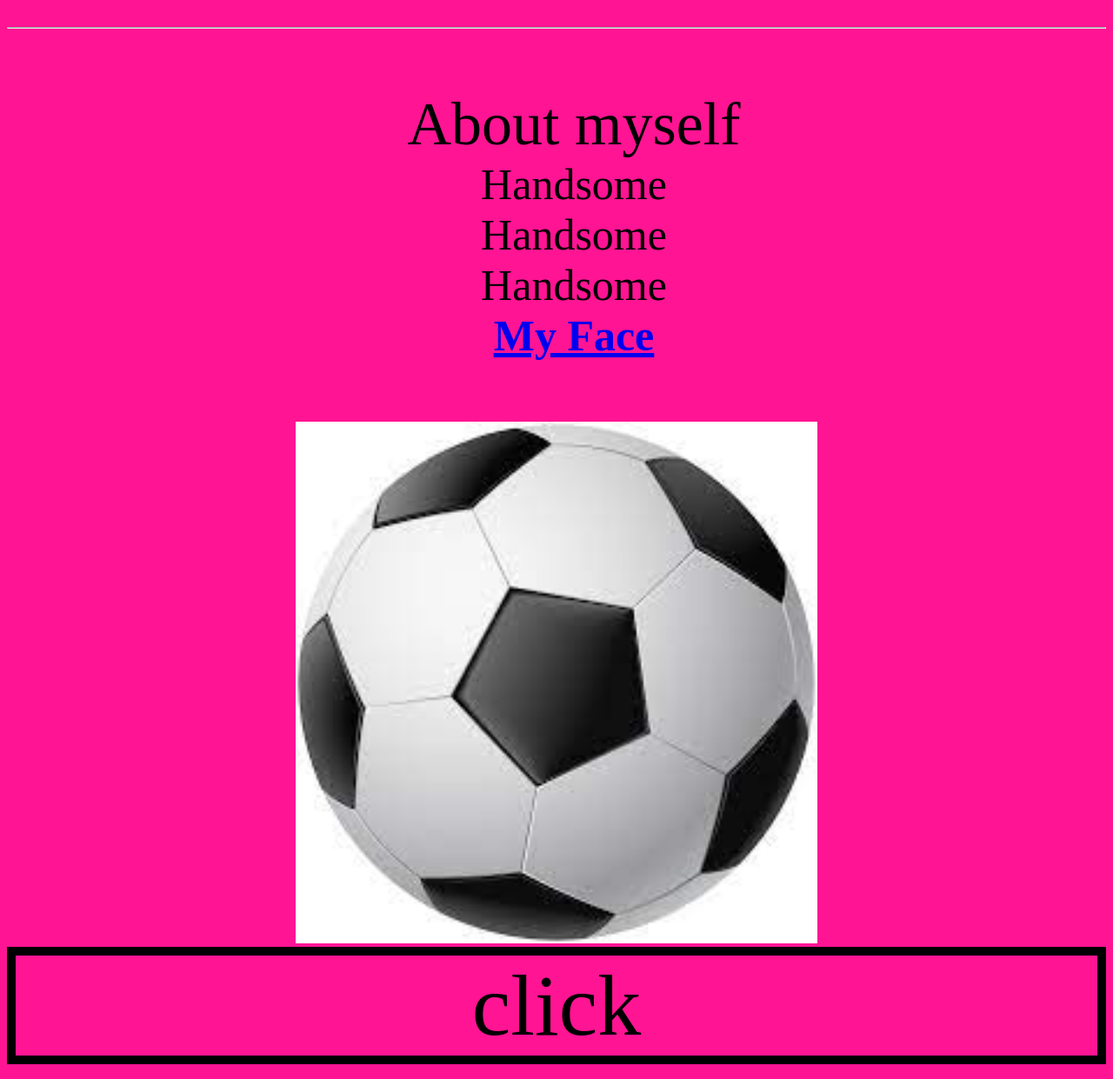
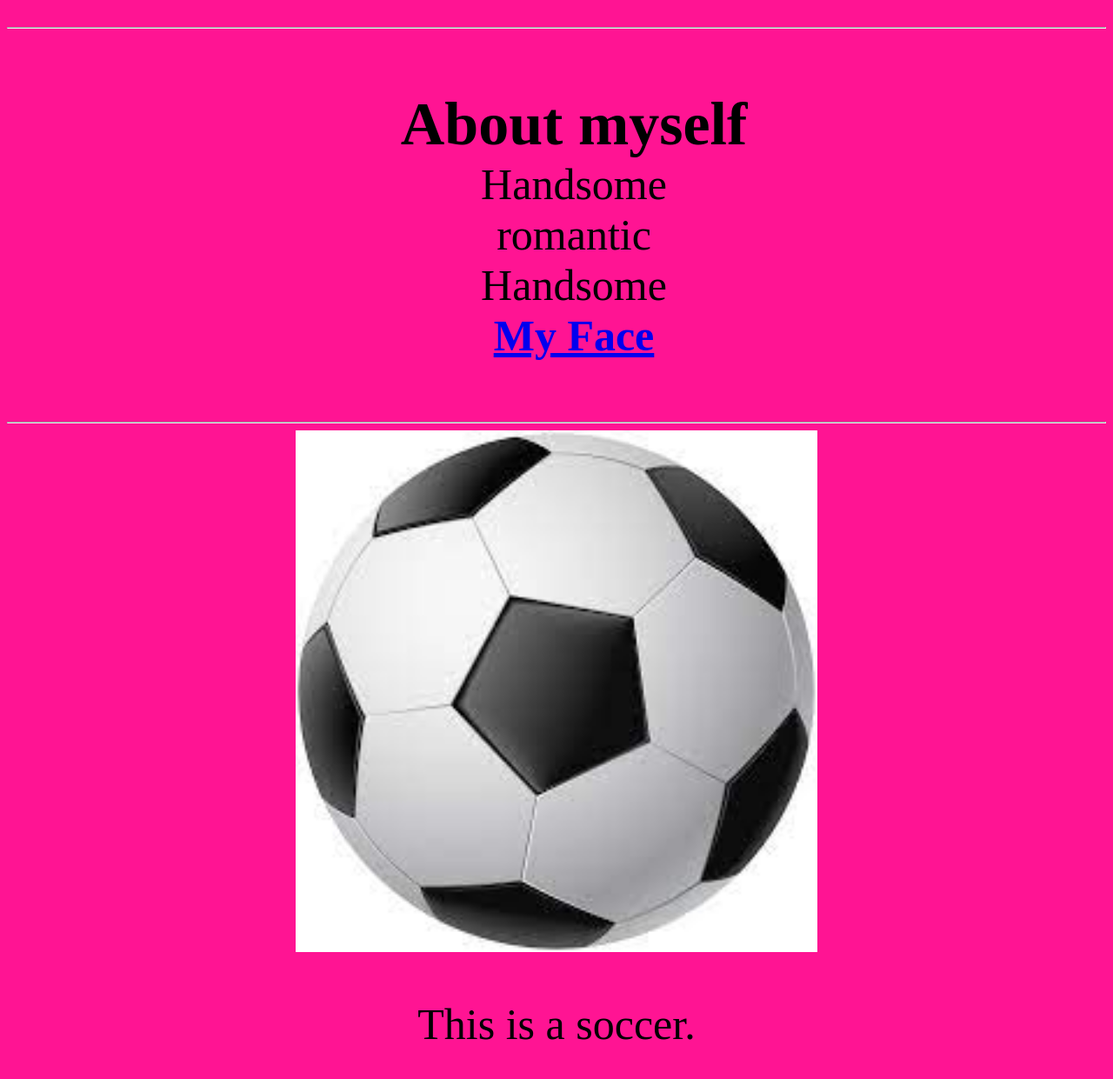
Before and after one commit to Fen-N/Max.github.io, a plain HTML site: page index.html in a window 1280 px wide. Shown: the part 326-1567 px from the top of the page at 87% size. Drawn offline with Linux system fonts and the light colour scheme.

Commit message:
add one paragraph under picture

```diff
--- a/index.html
+++ b/index.html
@@ -10,13 +10,15 @@
     </div>
     <h1> <s>i am a person.</s></h1>
     <hr>
-    <center><ul class="myself">About myself
+    <center><strong><ul class="myself">About myself</strong>
       <li>Handsome</li>
-      <li>Handsome</li>
+      <li>romantic</li>
       <li>Handsome</li>
       <li><a href="https://www.youtube.com/watch?v=dQw4w9WgXcQ"><b>My Face</b></a></li>
     </ul></center>
+    <hr>
     <center><img src="soccer.jpg"  title="This is 1 " width="600" height="600" /></center>
+    <p>This is a soccer.</p>
     <div class="btn" onclick="toggle_info();">click</div>
     <div id="foo">Nothing</div>
     <script src="scripts/main.js"></script>
--- a/style.css
+++ b/style.css
@@ -53,3 +53,7 @@ ul.myself > li {
 body {
   background-color: deeppink;
 }
+p {
+  font-size: 50px;
+  text-align: center;
+}
```
